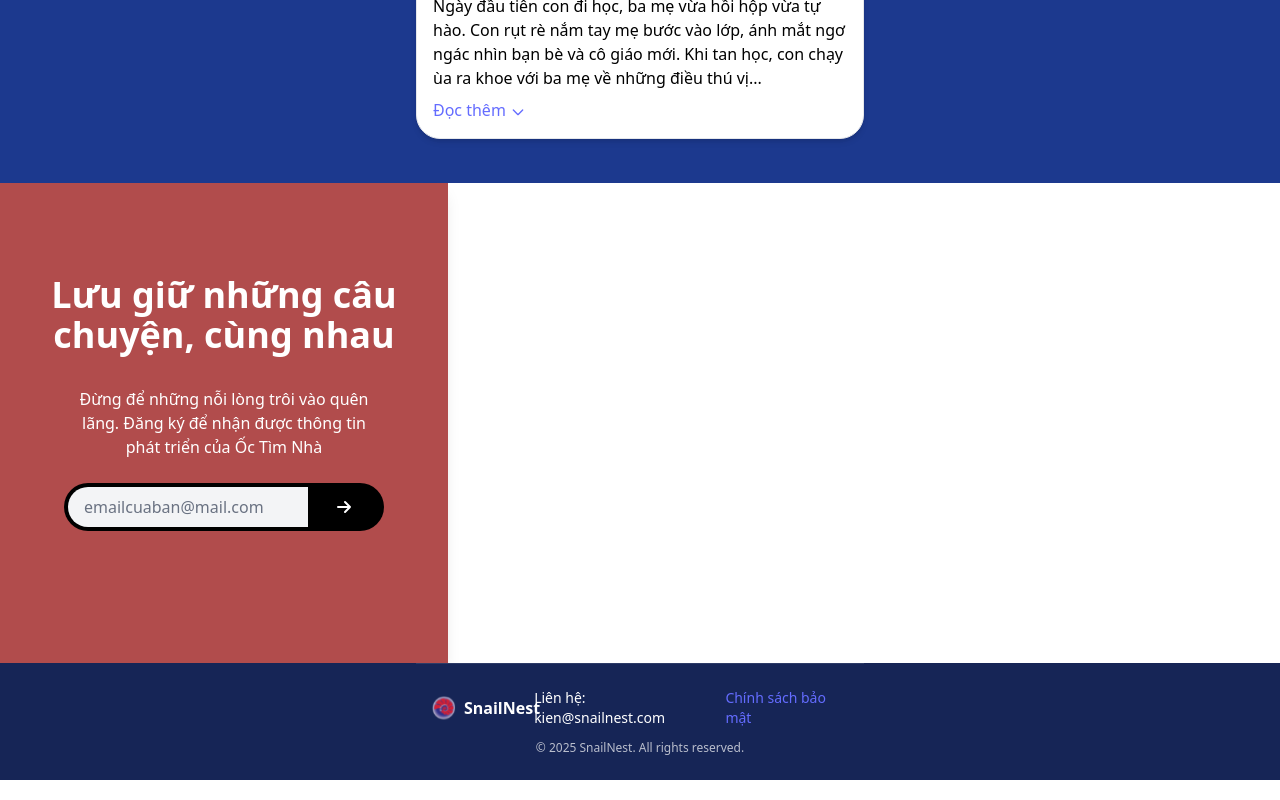
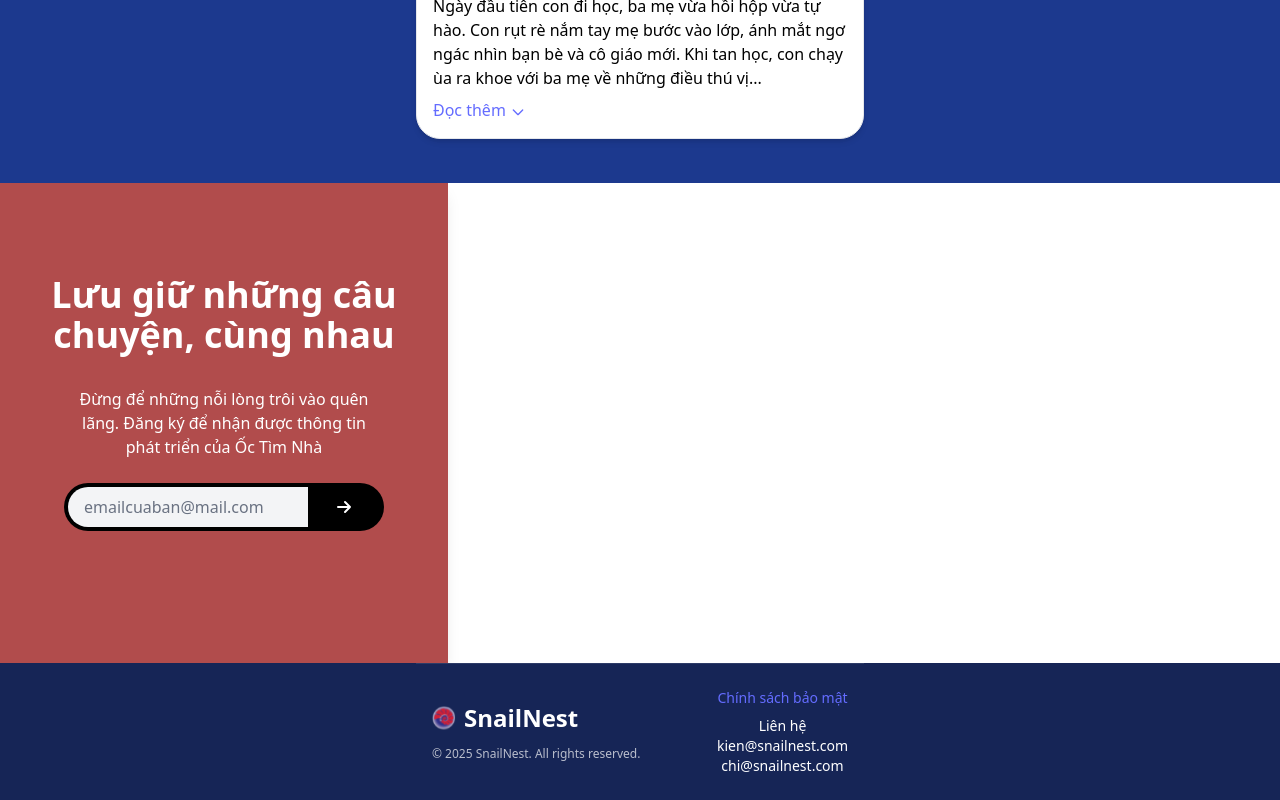
Before and after one commit to sokennguyen/snailit, a React (Vite) app: page /showcase in a window 1280 px wide. Shown: the part 1255-2055 px from the top of the page. Built offline with nearby package versions, Linux system fonts and the light colour scheme.

Commit message:
feat(footer): redesign footer layout; add privacy link and contact emails; update branding

```diff
--- a/src/Showcase.jsx
+++ b/src/Showcase.jsx
@@ -435,17 +435,23 @@ function Showcase() {
       <footer className='w-full flex justify-center bg-blue-950'>
         <div className='w-full max-w-md px-4 py-6 text-white border-t border-white/10'>
           <div className='flex items-center justify-between'>
-            <div className='flex items-center gap-2'>
-              <img src={logoApp} alt='SnailNest logo' className='h-6 w-6' width={24} height={24} loading="lazy" decoding="async" fetchPriority="low" />
-              <span className='font-semibold'>SnailNest</span>
+            <div className='flex flex-col '>
+              <div className='flex items-center gap-2'>
+                <img src={logoApp} alt='SnailNest logo' className='h-6 w-6' width={24} height={24} loading="lazy" decoding="async" fetchPriority="low" />
+                <span className='font-semibold text-2xl'>SnailNest</span>
+              </div>
+              <div className='mt-3 text-center text-xs text-white/70'>
+                &copy; {new Date().getFullYear()} SnailNest. All rights reserved.
+              </div>
             </div>
-            <nav className='flex items-center gap-4 text-sm'>
-              <span className='select-text'>Liên hệ: kien@snailnest.com</span>
+            <nav className='flex flex-col items-center gap-2 text-sm'>
               <Link to='/privacy' className='underline hover:text-yellow-200 transition'>Chính sách bảo mật</Link>
+              <div className='flex flex-col items-center '>
+                <div className=''>Liên hệ</div>
+                <span className='select-text'>kien@snailnest.com</span>
+                <span className='select-text'>chi@snailnest.com</span>
+              </div>
             </nav>
-          </div>
-          <div className='mt-3 text-center text-xs text-white/70'>
-            &copy; {new Date().getFullYear()} SnailNest. All rights reserved.
           </div>
         </div>
       </footer>
```
